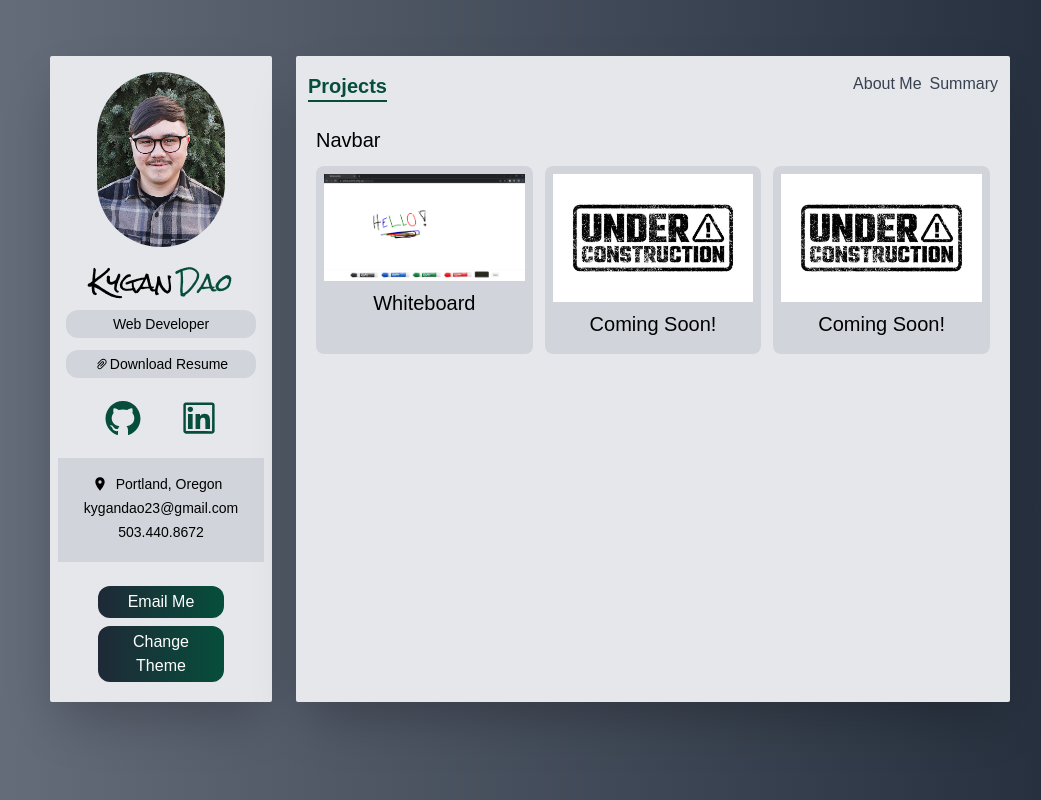
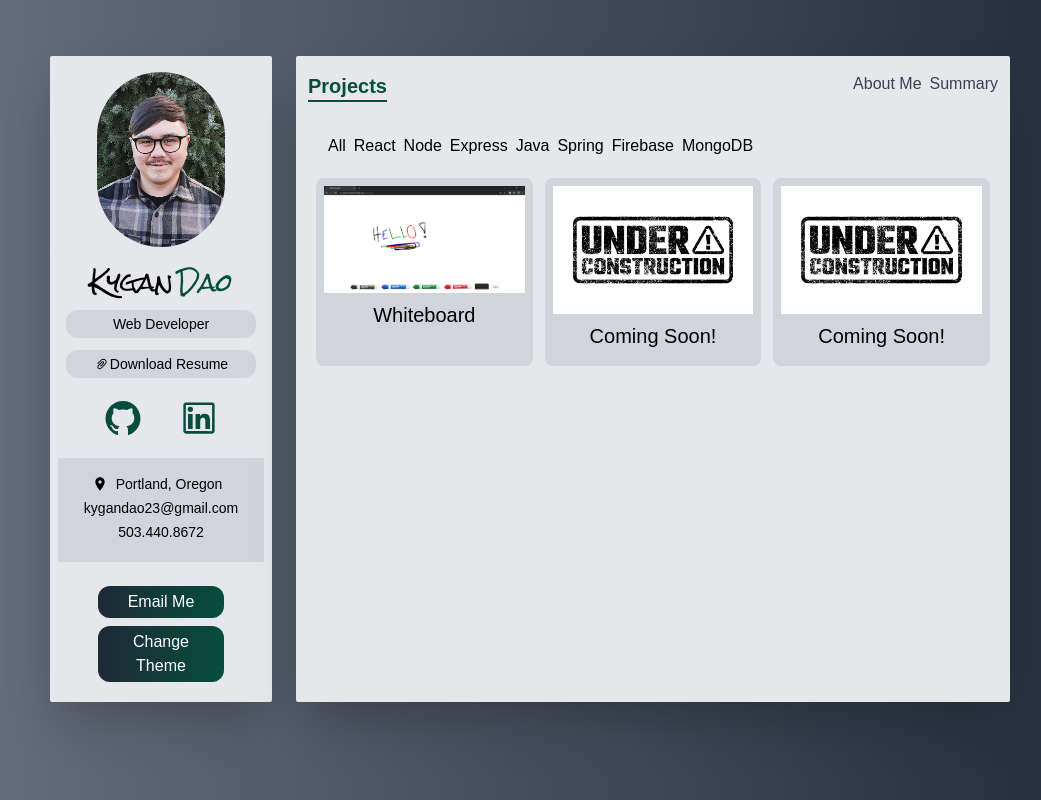
Before and after one commit to Kygandao/kportfoliod, a Next.js app: page /projects in a window 1280 px wide. Shown: the whole page, without its empty margins (110-1151 px from the left). Built offline with nearby package versions, Linux system fonts and the light colour scheme.

Commit message:
troubleshooting filter functionality for projects page

```diff
--- a/components/ProjectCard.tsx
+++ b/components/ProjectCard.tsx
@@ -33,13 +33,13 @@ const ProjectCard:FunctionComponent<{
             <div>
                 <img src={image_path} alt={name} className='rounded-lg'/>
                 <div className='flex justify-center my-4 space-x-2'>
-                    <a href={github_url} className='flex items-center px-3 py-1 space-x-2 text-green-900 hover:text-green-600 dark:text-white dark:hover:text-green-600'>
+                    <a href={github_url} target='_blank' rel='noreferrer noopener' className='flex items-center px-3 py-1 space-x-2 text-green-900 hover:text-green-600 dark:text-white dark:hover:text-green-600'>
                         <GrGithub />
                         <span>
                             GitHub
                         </span>
                     </a>
-                    <a href={deployed_url} className='flex items-center px-3 py-1 space-x-2 text-green-900 hover:text-green-600 dark:text-white dark:hover:text-green-600'>
+                    <a href={deployed_url} target='_blank' rel='noreferrer noopener' className='flex items-center px-3 py-1 space-x-2 text-green-900 hover:text-green-600 dark:text-white dark:hover:text-green-600'>
                         <CgWebsite />
                         <span>
                             Site
--- /dev/null
+++ b/components/ProjectsNavbar.tsx
@@ -0,0 +1,28 @@
+import { FunctionComponent } from "react";
+import { Category } from "../type";
+
+
+const ProjectsNavbarItem:FunctionComponent<{value:Category | 'All', handleProjectFilter:Function}> = ({value, handleProjectFilter}) => {
+    return (
+        <li onClick={() => handleProjectFilter(value)} key={value} className='text-base list-none cursor-pointer hover:text-green-800'>
+            {value}
+        </li>
+    );
+  };
+
+const ProjectsNavbar:FunctionComponent<{handleProjectFilter:Function}> = (props) => {
+  return (
+      <div className='flex px-3 py-2 space-x-2 overscroll-x-auto'>
+          <ProjectsNavbarItem value='All' {...props} key={'All'}/>
+          <ProjectsNavbarItem value='React' {...props} key={'React'}/>
+          <ProjectsNavbarItem value='Node' {...props} key={'Node'}/>
+          <ProjectsNavbarItem value='Express' {...props} key={'Express'}/>
+          <ProjectsNavbarItem value='Java' {...props} key={'Java'}/>
+          <ProjectsNavbarItem value='Spring' {...props} key={'Spring'}/>
+          <ProjectsNavbarItem value='Firebase' {...props} key={'Firebase'}/>
+          <ProjectsNavbarItem value='MongoDB' {...props} key={'MongoDB'}/>
+      </div>
+  );
+};
+
+export default ProjectsNavbar;
--- a/data.ts
+++ b/data.ts
@@ -108,7 +108,7 @@ export const projects:IProjects[] = [
         image_path: '/images/construction.jpg',
         deployed_url: '',
         github_url: '',
-        category: [],
+        category: ['Java'],
         tech_tags: []
     },
     {
@@ -117,7 +117,7 @@ export const projects:IProjects[] = [
         image_path: '/images/construction.jpg',
         deployed_url: '',
         github_url: '',
-        category: [],
+        category: ['MongoDB'],
         tech_tags: []
     },
 ]
--- a/pages/projects.tsx
+++ b/pages/projects.tsx
@@ -1,12 +1,27 @@
+import { useState } from "react"
 import ProjectCard from "../components/ProjectCard"
+import ProjectsNavbar from "../components/ProjectsNavbar"
 import { projects } from "../data"
+import { Category } from "../type"
 
 const Projects = () => {
+    const [projectsFilter, setProjectsFilter] = useState(projects);
+    const [active, setActive] = useState('All')
+
+    const handleProjectFilter = (category:Category | 'All') => {
+        if(category === 'All') {
+            setProjectsFilter(projects);
+            setActive(category)
+            return;
+        }
+        const newProjectsArr = projects.filter(project => project.category.includes(category));
+        setProjectsFilter(newProjectsArr);
+        setActive(category);
+    }
+
     return (
         <div className='p-4 px-5 py-2 overflow-y-scroll text-xl' style={{height:'65vh' }}>
-            <nav>
-                Navbar
-            </nav>
+            <ProjectsNavbar handleProjectFilter={handleProjectFilter}/>
             <div className='relative grid grid-cols-12 gap-3 my-3'>
                 {
                 projects.map(project => (
```
